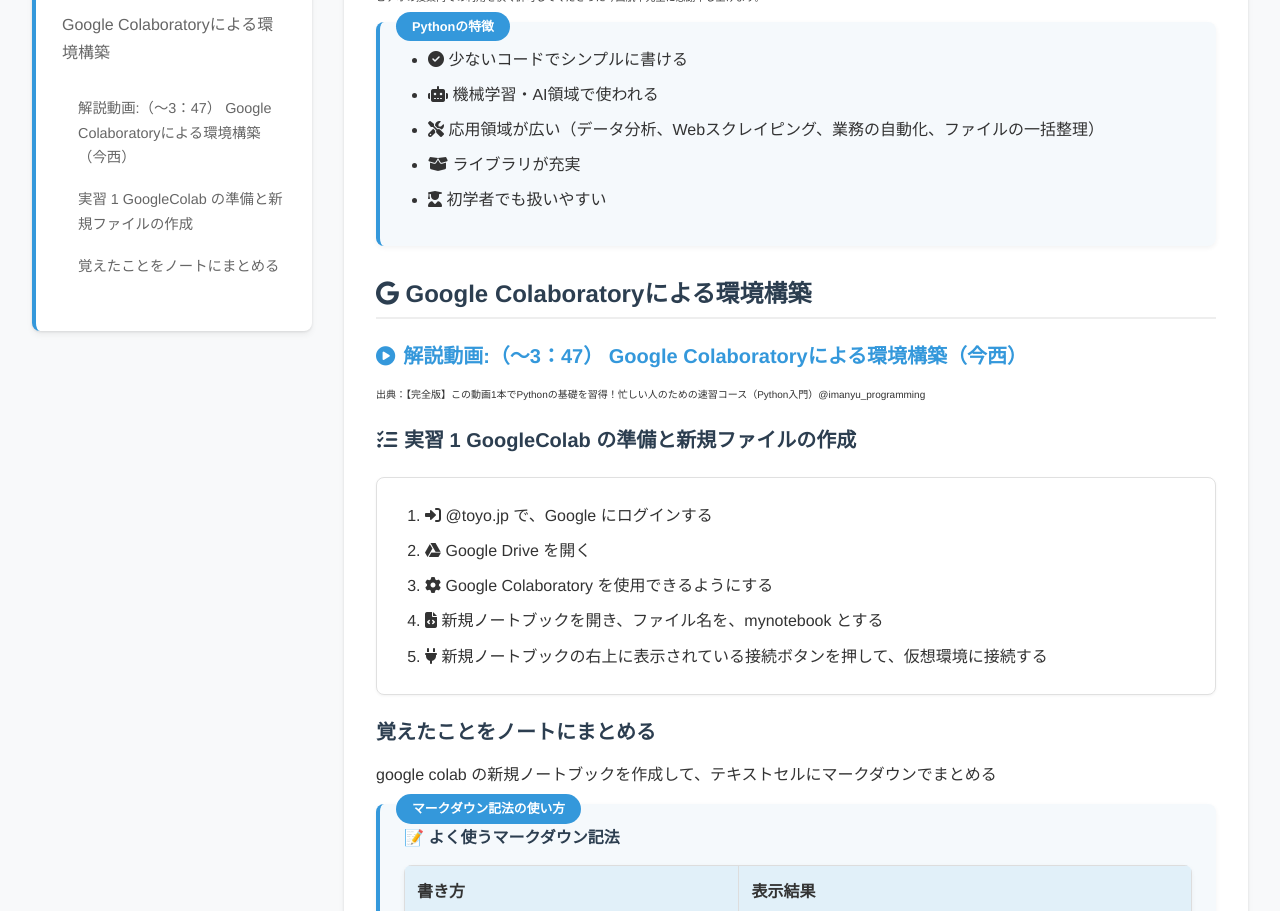
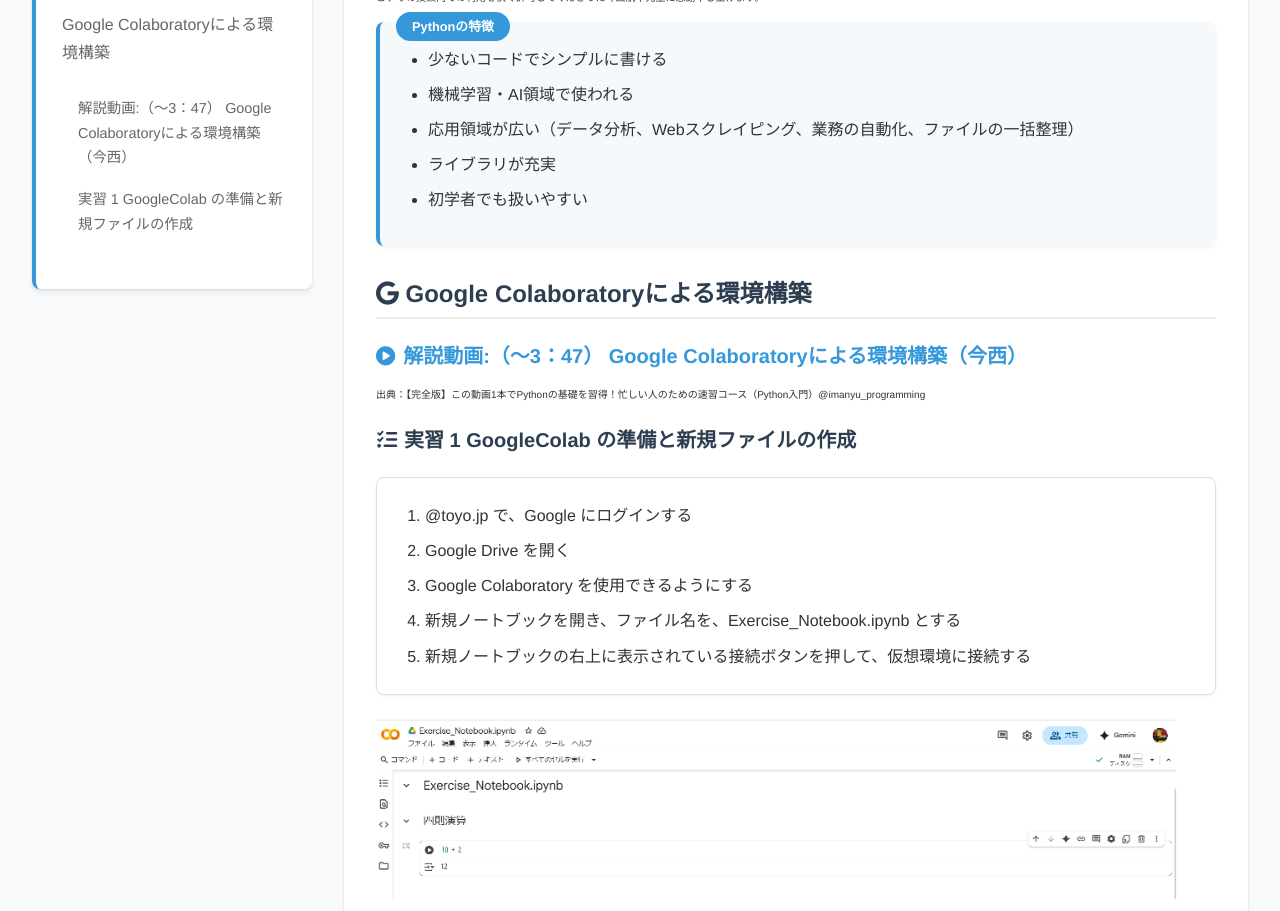
Before and after one commit to ohkuboma/web3, a plain HTML site: page jisshukankyo.html in a window 1280 px wide. Shown: the part 447-1358 px from the top of the page. Drawn offline with Linux system fonts and the light colour scheme.

Commit message:
ノートをdocumentに変更

```diff
--- a/jisshukankyo.html
+++ b/jisshukankyo.html
@@ -57,11 +57,11 @@
 
             <div class="column" data-title="Pythonの特徴">
                 <ul>
-                    <li><i class="fas fa-check-circle"></i> 少ないコードでシンプルに書ける</li>
-                    <li><i class="fas fa-robot"></i> 機械学習・AI領域で使われる</li>
-                    <li><i class="fas fa-tools"></i> 応用領域が広い（データ分析、Webスクレイピング、業務の自動化、ファイルの一括整理）</li>
-                    <li><i class="fas fa-box-open"></i> ライブラリが充実</li>
-                    <li><i class="fas fa-user-graduate"></i> 初学者でも扱いやすい</li>
+                    <li> 少ないコードでシンプルに書ける</li>
+                    <li>機械学習・AI領域で使われる</li>
+                    <li>応用領域が広い（データ分析、Webスクレイピング、業務の自動化、ファイルの一括整理）</li>
+                    <li>ライブラリが充実</li>
+                    <li>初学者でも扱いやすい</li>
                 </ul>
             </div>
 
@@ -83,17 +83,20 @@
             </h3>
             <div class="exercise-box">
                 <ol>
-                    <li><i class="fas fa-sign-in-alt"></i> @toyo.jp で、Google にログインする</li>
-                    <li><i class="fab fa-google-drive"></i> Google Drive を開く</li>
-                    <li><i class="fas fa-cog"></i> Google Colaboratory を使用できるようにする</li>
-                    <li><i class="fas fa-file-code"></i> 新規ノートブックを開き、ファイル名を、mynotebook とする</li>
-                    <li><i class="fas fa-plug"></i> 新規ノートブックの右上に表示されている接続ボタンを押して、仮想環境に接続する</li>
+                    <li>@toyo.jp で、Google にログインする</li>
+                    <li> Google Drive を開く</li>
+                    <li> Google Colaboratory を使用できるようにする</li>
+                    <li>新規ノートブックを開き、ファイル名を、Exercise_Notebook.ipynb とする</li>
+                    <li>新規ノートブックの右上に表示されている接続ボタンを押して、仮想環境に接続する</li>
 
-                </ol>
+                </ol></div>
+<div>
+ <p><a href="colabo.png" target="_blank">
+  <img src="colabo.png" width="800">
+</a></p>
+</div>
 
-            </div>
-               <h3 id="ノートの作成">覚えたことをノートにまとめる</h3>
-                <p>google colab の新規ノートブックを作成して、テキストセルにマークダウンでまとめる</p>
+
                 <div class="column" data-title="マークダウン記法の使い方">
                     <h4>📝 よく使うマークダウン記法</h4>
                     <table>
@@ -132,6 +135,15 @@
                     </table>
                     <p>※テキストセルをダブルクリックすると編集モードになります</p>
                 </div>
+
+            <div class="column" data-title="自分用のメモ">
+                <div class="textbook-section">
+                    <h4><i class="fas fa-book"></i>自分用のメモ</h4>
+                    <ul>
+                        <li>Google document に自分用のメモを note というファイル名で作り、覚えたことをメモしていく</li>
+                    </ul>
+                </div>
+            </div>
             <div class="column" data-title="教科書参照ページ">
                 <div class="textbook-section">
                     <h4><i class="fas fa-book"></i> 参照ページ</h4>
```
Also changed, not shown: colabo.png (added), 1 other file.
